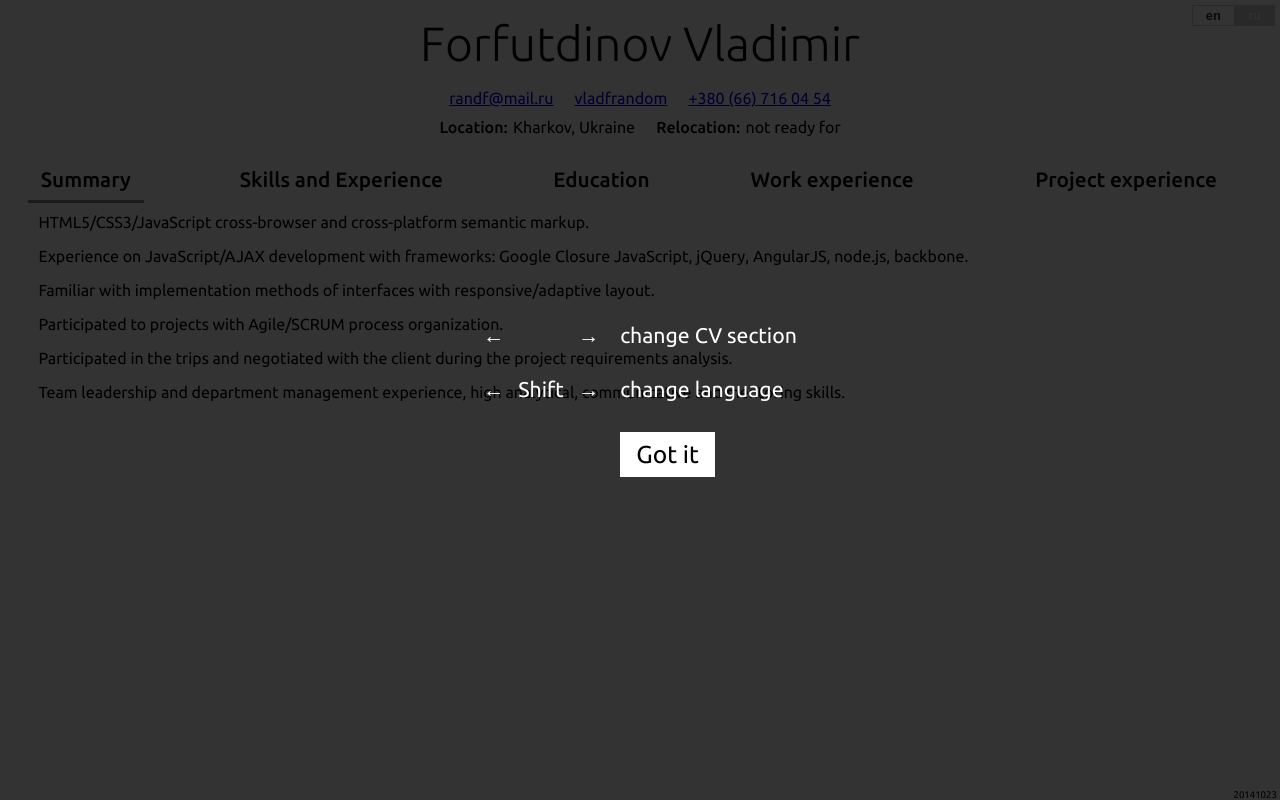
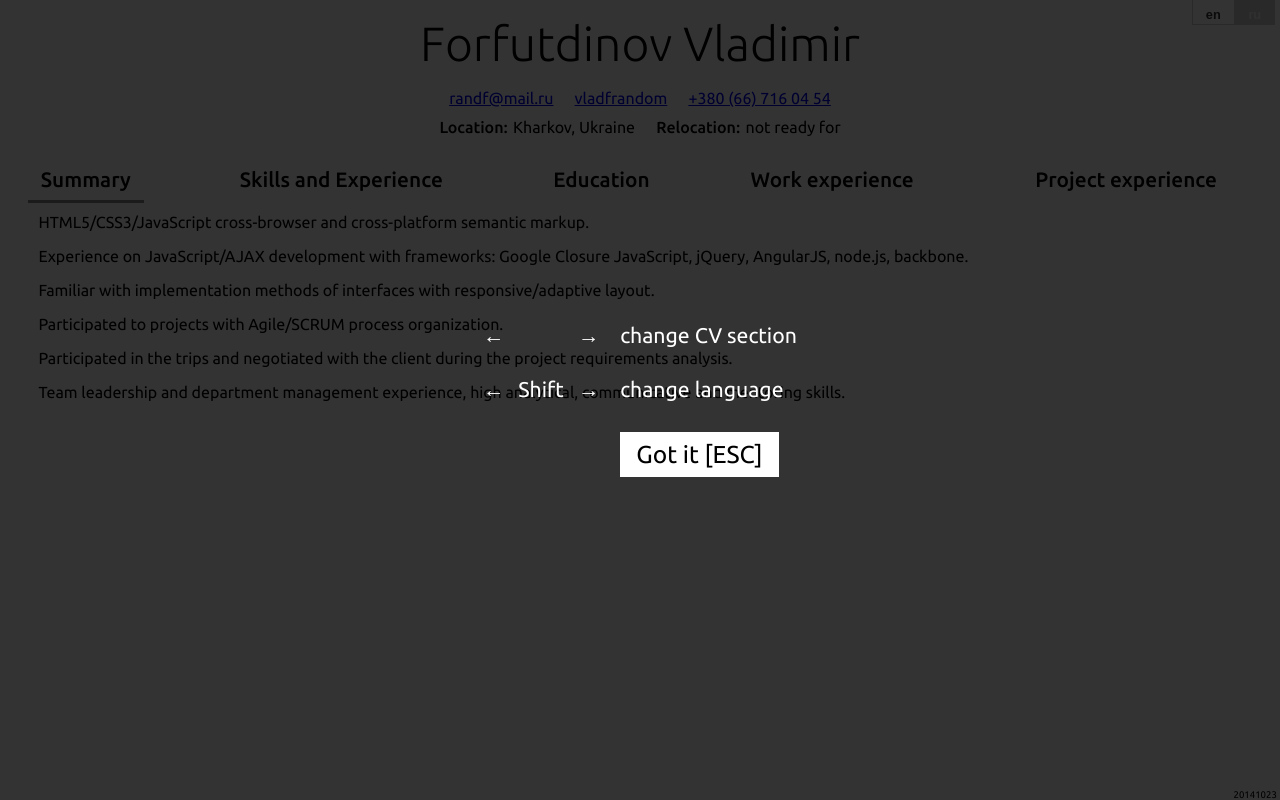
Before and after one commit to vladforfutdinov/cv, a plain HTML site: page new/index.html in a window 1280 px wide. Drawn offline with Linux system fonts and the light colour scheme.

Commit message:
+ added ESC to button; + several css improvements;

```diff
--- a/new/css/styles.less
+++ b/new/css/styles.less
@@ -46,7 +46,7 @@ body {
 /* style navigation */
 nav {
   position: absolute;
-  top: 5px;
+  top: 0;
   right: 5px;
   z-index: 1;
   box-sizing: border-box;
@@ -54,8 +54,9 @@ nav {
   a {
     display: table-cell;
     box-sizing: border-box;
-    padding: 0 1em;
-    border: 1px solid transparent;
+    padding: 5px 1em 0;
+    border: solid transparent;
+    border-width: 0 1px 1px;
     background: #ccc;
     color: #eee;
     text-decoration: none;
--- a/new/index.html
+++ b/new/index.html
@@ -21,7 +21,7 @@
     <section>
       <p><span>&larr;</span><span>&nbsp;</span><span>&rarr;</span><span>change CV section</span></p>
       <p><span>&larr;</span><span>Shift</span><span>&rarr;</span><span>change language</span></p>
-      <p><span></span><span></span><span></span><span><button>Got it</button></span></p>
+      <p><span></span><span></span><span></span><span><button>Got it [ESC]</button></span></p>
     </section>
   </div>
 </section>
```
Also changed, not shown: new/css/styles.css.
